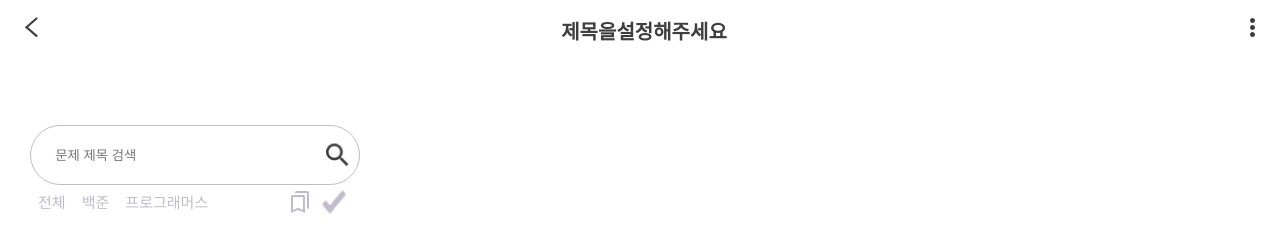
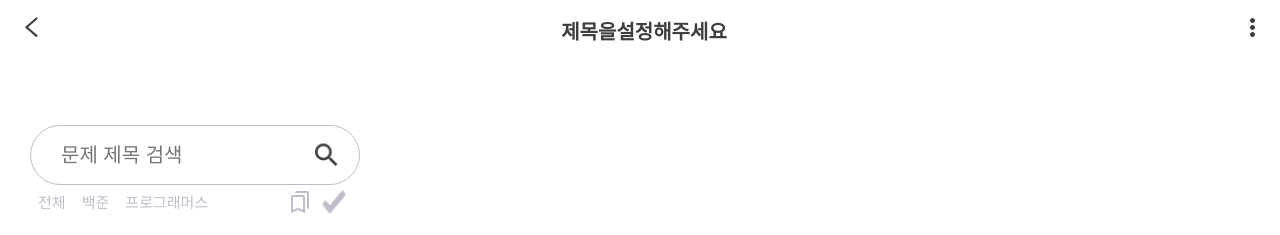
Before and after one commit to assistant8/CodeMentor, a React (Create React App) app: page / in a window 1280 px wide. Shown: the top 235 px of the page. Built offline with nearby package versions, Linux system fonts and the light colour scheme.

Commit message:
design: userinput import 및 적용, userinput 수정

```diff
--- a/src/components/inputs/UserInput.jsx
+++ b/src/components/inputs/UserInput.jsx
@@ -3,7 +3,7 @@ import styles from "./UserInput.module.scss";
 export const UserInput = ({ style, placeholder, value, onChange, type }) => {
   return (
     <input
-      className="UserInput"
+      className={styles.UserInput}
       type={type}
       style={style}
       placeholder={placeholder}
--- a/src/pages/quizList/index.jsx
+++ b/src/pages/quizList/index.jsx
@@ -1,16 +1,13 @@
 import styles from "./quizList.module.scss";
 import bookmark from "../../image/bookmark.png";
 import check from "../../image/check.png";
+import { UserInput } from "../../components/inputs/UserInput";
 
 export default function QuizList() {
   return (
     <div className={styles.container}>
       <div className={styles.searchContainer}>
-        <input
-          type="text"
-          className={styles.inputField}
-          placeholder="문제 제목 검색"
-        />
+        <UserInput placeholder="문제 제목 검색"/>
         <button type="button" className={styles.searchButton}></button>
       </div>
       <div className={styles.menuContainer}>
--- a/src/pages/quizList/quizList.module.scss
+++ b/src/pages/quizList/quizList.module.scss
@@ -1,5 +1,4 @@
 .container {
-  // background-color: aliceblue;
   display: flex;
   flex-direction: column;
   justify-content: center;
@@ -14,38 +13,11 @@
   margin-top: 3.7rem;
 }
 
-.inputField {
-  width: 20.6rem;
-  height: 3.75rem;
-  border-radius: 2rem;
-  border: 0.0625rem solid #c2bcca;
-  outline: none;
-  padding: 1.5rem;
-
-  &::placeholder {
-    // width: 100%;
-    // height: 100%;
-    // left: calc(50% - 7.6rem / 2 - 4.6rem);
-    // top: calc(50% - 1.25rem / 2 - 15.24rem);
-    left: calc(50% - 122px / 2 - 75px);
-    // top: calc(50% - 20px / 2 - 243px);
-    // color: #c2bcca;
-    // font-family: "Inter";
-    // font-style: normal;
-    // font-weight: 400;
-    // font-size: 1.25rem;
-    line-height: 3.75rem; // 입력창과 같은 높이로 설정
-    padding-top: 1.5rem; // 위쪽 padding
-    padding-bottom: 0.5rem; // 아래쪽 padding
-  }
-}
-
 .searchButton {
   position: absolute;
   top: 50%;
-  right: 0.31rem;
+  right: 1rem;
   transform: translateY(-50%);
-  padding: 0.375;
   background-color: transparent;
   border: none;
   cursor: pointer;
```
